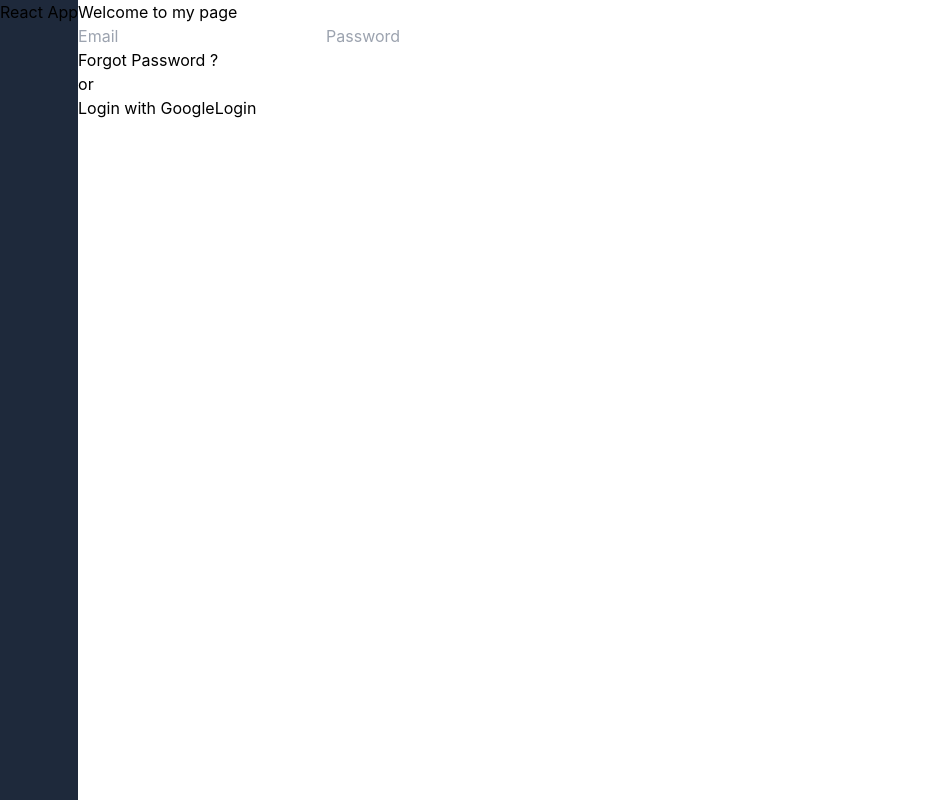
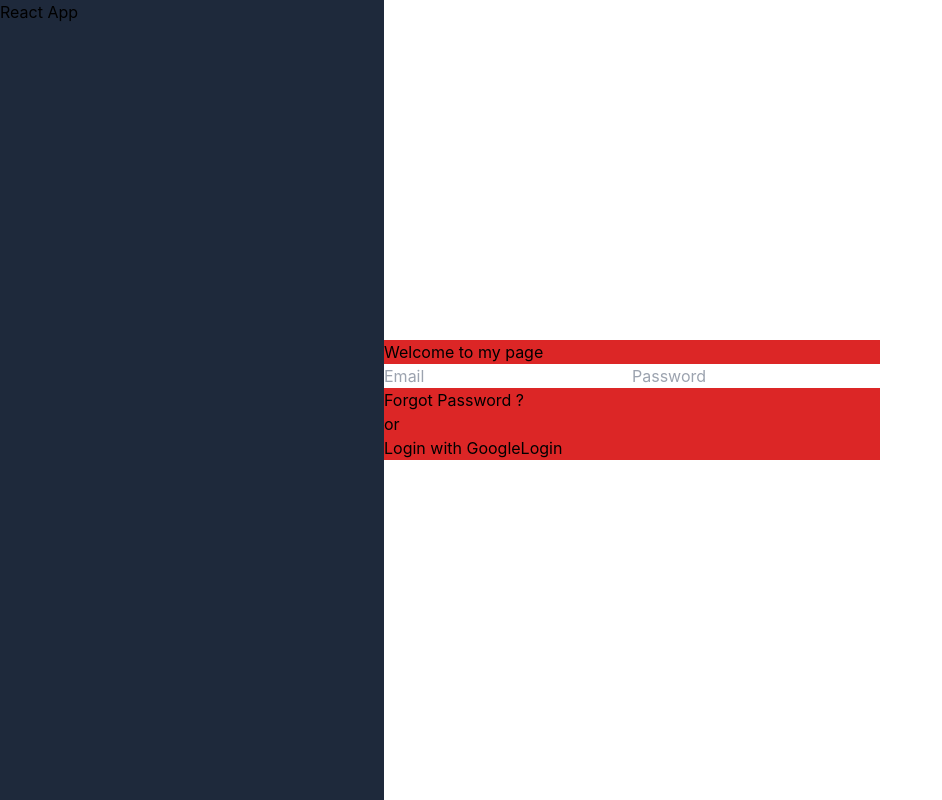
Before and after one commit to Chappu12/Login-Page-React, a React (Create React App) app: page / in a window 1280 px wide. Shown: the whole page, without its empty margins (0-942 px from the left). Built offline with nearby package versions, Linux system fonts and the light colour scheme.

Commit message:
form added

```diff
--- a/src/App.js
+++ b/src/App.js
@@ -5,10 +5,10 @@ const App = () => {
   return (
     <>
       <div className='flex flex-row'>
-        <div className='flex h-screen w- bg-slate-800'>
+        <div className='flex h-screen w-96 bg-slate-800'>
           <h1>React App</h1>
         </div>
-        <div className='second'>
+        <div className='flex flex-col place-content-center '>
           <Form />
         </div>
       </div>
--- a/src/Component/Form/From.jsx
+++ b/src/Component/Form/From.jsx
@@ -3,7 +3,7 @@ import React from 'react'
 const form = () => {
     return (
         <>
-            <div className='main'>
+            <div className='bg-red-600'>
                 <div>
                     <h1>Welcome to my page</h1>
                 </div>
```
